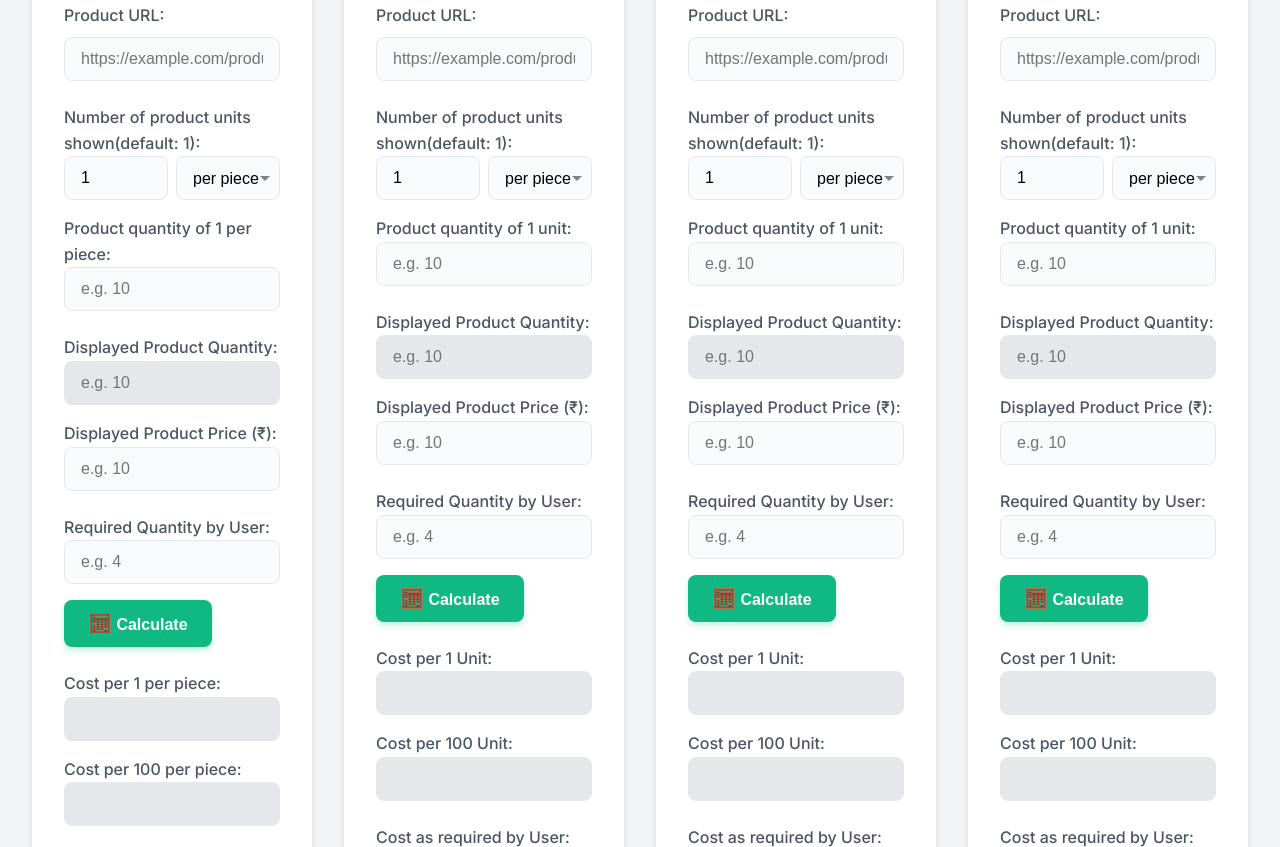
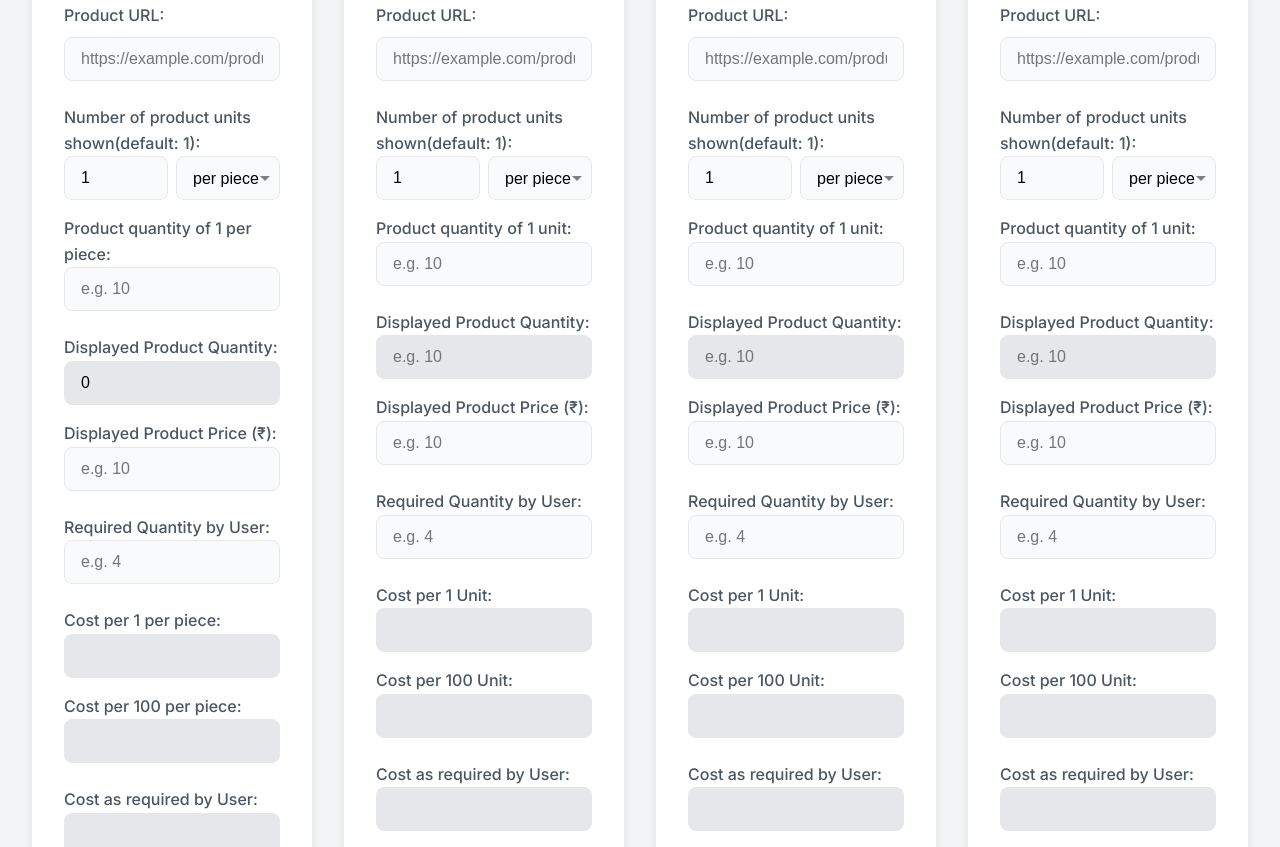
Before and after one commit to hjain-git/Product-Price-Calculator, a plain HTML site: page index.html in a window 1280 px wide. Shown: the part 447-1294 px from the top of the page. Drawn offline with Linux system fonts and the light colour scheme.

Commit message:
auto calculate feature added

```diff
--- a/app.js
+++ b/app.js
@@ -24,12 +24,6 @@ document.addEventListener("DOMContentLoaded", () => {
 
 // Setup event listeners inside a product block div
 function setupProductBlock(productDiv) {
-  // Calculate button
-  const calcBtn = productDiv.querySelector(".calculate-btn");
-  if (calcBtn) {
-    calcBtn.addEventListener("click", () => calculate(productDiv));
-  }
-
   // Product name - clear on first click
   const prodName = productDiv.querySelector(".prod_name");
   if (prodName) {
@@ -69,31 +63,40 @@ function setupProductBlock(productDiv) {
     });
   }
 
-  // Add event listeners to update labels dynamically
+  // Add event listeners to update labels and calculations dynamically
   const prodUnit = productDiv.querySelector(".prod_unit");
   const userQty = productDiv.querySelector(".user_qty");
   const prodXUnit = productDiv.querySelector(".prod_x_unit");
   const prodUnitQty = productDiv.querySelector(".prod_unit_qty");
+  const prodPrice = productDiv.querySelector(".prod_price");
+
+  const recalculate = () => {
+    updateDisplayedQuantity(productDiv);
+    calculate(productDiv);
+    updateLabels(productDiv);
+  };
 
   if (prodUnit) {
-    prodUnit.addEventListener("change", () => updateLabels(productDiv));
+    prodUnit.addEventListener("change", recalculate);
   }
 
   if (userQty) {
-    userQty.addEventListener("input", () => updateLabels(productDiv));
+    userQty.addEventListener("input", recalculate);
   }
 
-  if (prodXUnit && prodUnitQty) {
-    prodXUnit.addEventListener("input", () =>
-      updateDisplayedQuantity(productDiv)
-    );
-    prodUnitQty.addEventListener("input", () =>
-      updateDisplayedQuantity(productDiv)
-    );
+  if (prodXUnit) {
+    prodXUnit.addEventListener("input", recalculate);
   }
 
-  updateLabels(productDiv);
-  updateDisplayedQuantity(productDiv);
+  if (prodUnitQty) {
+    prodUnitQty.addEventListener("input", recalculate);
+  }
+
+  if (prodPrice) {
+    prodPrice.addEventListener("input", recalculate);
+  }
+
+  recalculate(); // Initial calculation and label update
 }
 
 function updateDisplayedQuantity(productDiv) {
@@ -205,10 +208,6 @@ function addProduct() {
           <label>Required Quantity by User:</label>
           <input type="number" class="user_qty" placeholder="e.g. 4" />
         </div>
-        <button class="calculate-btn">
-          <span class="btn-icon">🧮</span>
-          Calculate
-        </button>
       </div>
 
       <div class="row-fields">
--- a/core/calc.js
+++ b/core/calc.js
@@ -1,26 +1,27 @@
 // calculate.js
 export function calculate(productDiv) {
   try {
+    const prod_x_unit = parseFloat(
+      productDiv.querySelector(".prod_x_unit").value
+    );
     const qty = parseFloat(productDiv.querySelector(".prod_qty").value);
     const price = parseFloat(productDiv.querySelector(".prod_price").value);
     const userQty = parseFloat(productDiv.querySelector(".user_qty").value);
 
-    if (isNaN(qty) || isNaN(price) || isNaN(userQty) || qty === 0) {
-      alert(
-        "Please enter valid numbers for quantity, price, and required quantity."
-      );
-      return;
-    }
-
     const costPerUnit = price / qty;
-        const costPer100Unit = (price / qty)*100;
-    const userCost = costPerUnit * userQty;
+    const costPer100Unit = (price / qty) * 100;
 
     productDiv.querySelector(".cost_per_unit_price").value =
       costPerUnit.toFixed(2);
-          productDiv.querySelector(".cost_per_100unit_price").value =
+    productDiv.querySelector(".cost_per_100unit_price").value =
       costPer100Unit.toFixed(2);
-    productDiv.querySelector(".user_qty_price").value = userCost.toFixed(2);
+
+    if (!isNaN(userQty)) {
+      const userCost = costPerUnit * userQty;
+      productDiv.querySelector(".user_qty_price").value = userCost.toFixed(2);
+    } else {
+      productDiv.querySelector(".user_qty_price").value = "";
+    }
   } catch (error) {
     console.error("Calculation error:", error);
   }
--- a/index.html
+++ b/index.html
@@ -96,10 +96,7 @@
                 <label>Required Quantity by User:</label>
                 <input type="number" class="user_qty" placeholder="e.g. 4" />
               </div>
-              <button class="calculate-btn">
-                <span class="btn-icon">🧮</span>
-                Calculate
-              </button>
+
             </div>
 
             <div class="row-fields">
@@ -195,10 +192,7 @@
                 <label>Required Quantity by User:</label>
                 <input type="number" class="user_qty" placeholder="e.g. 4" />
               </div>
-              <button class="calculate-btn">
-                <span class="btn-icon">🧮</span>
-                Calculate
-              </button>
+
             </div>
 
             <div class="row-fields">
@@ -294,10 +288,7 @@
                 <label>Required Quantity by User:</label>
                 <input type="number" class="user_qty" placeholder="e.g. 4" />
               </div>
-              <button class="calculate-btn">
-                <span class="btn-icon">🧮</span>
-                Calculate
-              </button>
+
             </div>
 
             <div class="row-fields">
@@ -393,10 +384,7 @@
                 <label>Required Quantity by User:</label>
                 <input type="number" class="user_qty" placeholder="e.g. 4" />
               </div>
-              <button class="calculate-btn">
-                <span class="btn-icon">🧮</span>
-                Calculate
-              </button>
+
             </div>
 
             <div class="row-fields">
```
